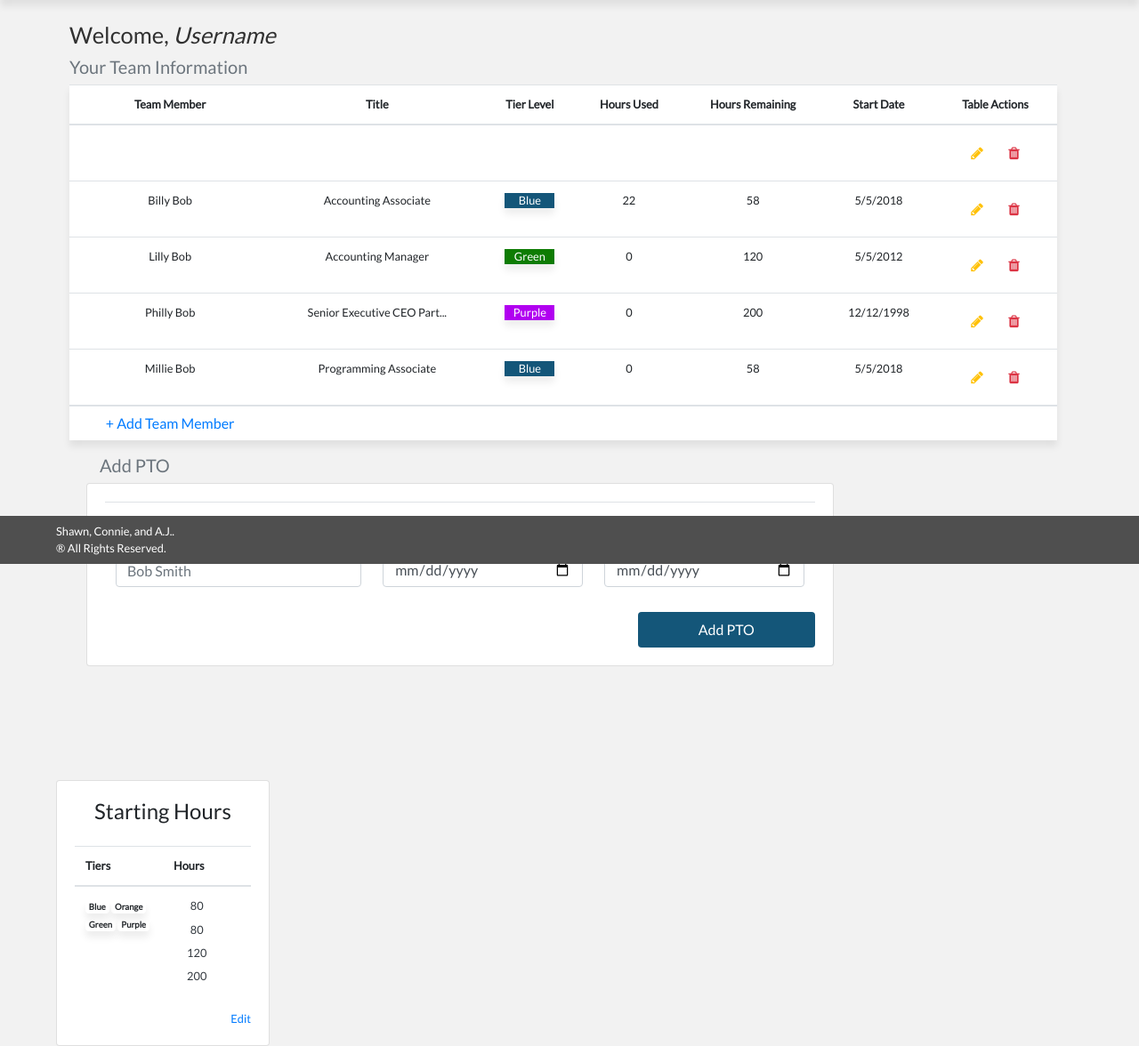
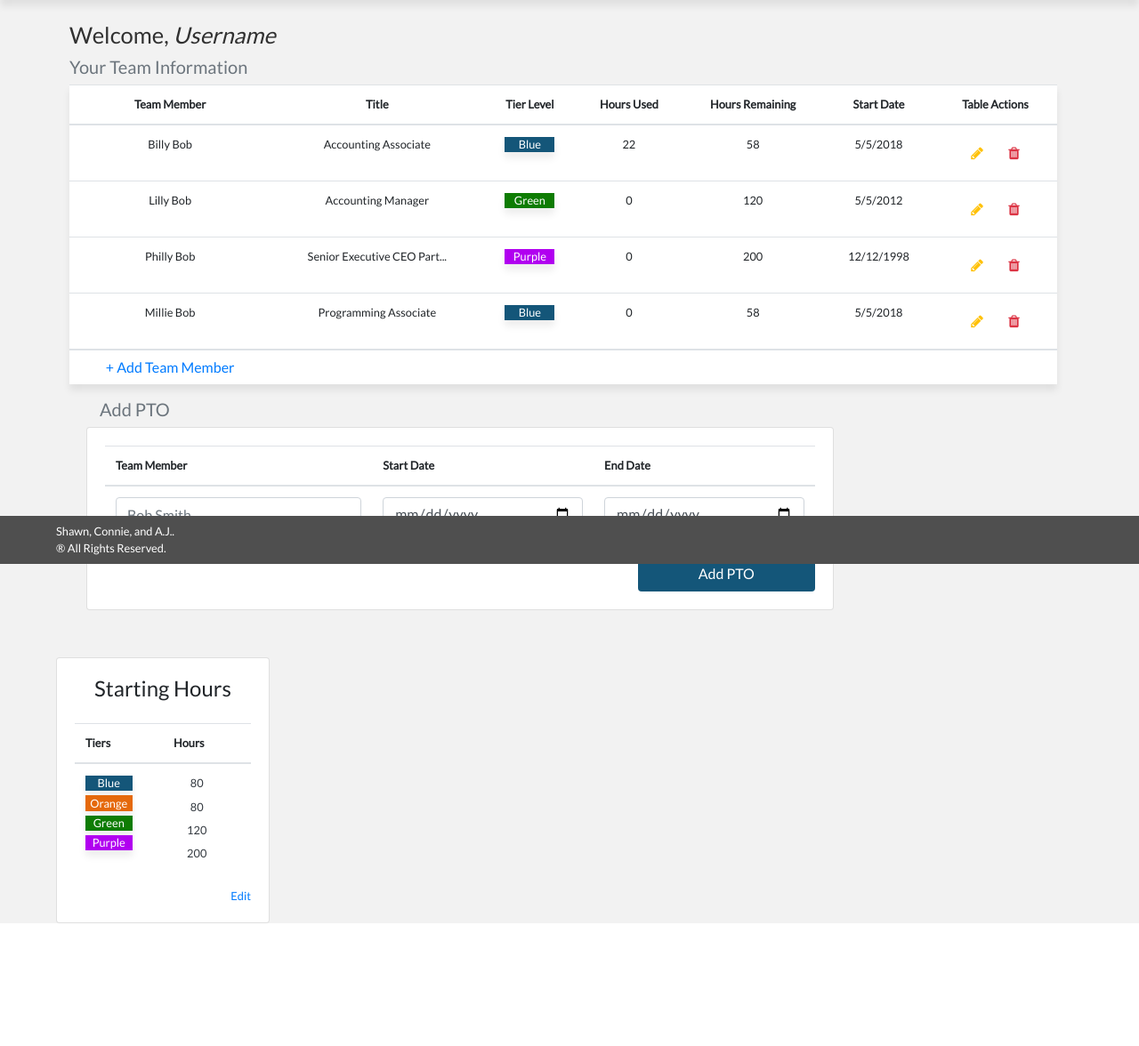
Before and after one commit to IAmShawn98/project2, a Node server app: page /admin in a window 1280 px wide. Shown: the part 166-1342 px from the top of the page at 89% size. After the commit the page ends 1204 px from the top, so only its background shows below. Run offline with Node 20, Linux system fonts and the light colour scheme; data that the repository does not hold is empty; some libraries are stand-ins or nearby versions.

Commit message:
Fixed a bug causing the admin view styles to not render properly.

```diff
--- a/public/js/index.js
+++ b/public/js/index.js
@@ -19,7 +19,7 @@ $(document).ready(function () {
 
   // loginUser does a post to our "api/login" route and if successful, redirects us the the admin page - this function works for both new account and login.
   function loginUser(username, password) {
-    $.post("/api/login", {
+    $.post("/api/logins", {
       username: username,
       password: password
     })
@@ -40,6 +40,9 @@ $(document).ready(function () {
     var password = $("#password").val().trim();
 
     loginUser(username, password);
+
+    console.log("Username: " + username);
+    console.log("Password: " + password);
 
     $("#username").val("");
     $("#password").val("");
--- a/public/styles/admin.css
+++ b/public/styles/admin.css
@@ -11,7 +11,7 @@
 
 #legendCard {
     position: relative;
-    top: 80px;
+    top: 5px;
     width: 15rem;
 }
 
--- a/routes/apiRoutes.js
+++ b/routes/apiRoutes.js
@@ -45,10 +45,9 @@ module.exports = function(app, passport) {
   // LOAD ADMIN PAGE with employees & tiers info
   app.get("/admin", function(req, res) {
     db.employees.findAll({}).then(function() {
-      res.render("admin");
-    });
-    // add tiers to this page also
-    db.tiers.findAll({}).then(function() {
+      db.tiers.findAll({}).then(function() {
+        // PH
+      });
       res.render("admin");
     });
   });
--- a/views/admin.handlebars
+++ b/views/admin.handlebars
@@ -67,25 +67,7 @@
                 {{!-- Site Team Info 'Table Body' --}}
                 <tbody id="pTableBody">
                     {{!-- ✂ ---------------------------------------------------------------------  --}}
-                    <tr class="text-center">
-                        <td> </td>
-                        <td> </td>
-                        <td> </td>
-                        <td> </td>
-                        <td> </td>
-                        <td> </td>
-                        <td>
-                            {{!-- Table Edit Action --}}
-                            <button class="btn btn-default">
-                                <i id="btnEdit" class="fa fa-pencil text-warning" aria-hidden="true"></i>
-                            </button>
 
-                            {{!-- Table Delete Action --}}
-                            <button class="btn btn-default">
-                                <i id="btnDelete" class="fa fa-trash text-danger" aria-hidden="true"></i>
-                            </button>
-                        </td>
-                    </tr>
                     <tr class="text-center">
                         <td>Billy Bob</td>
                         <td>Accounting Associate</td>
@@ -234,10 +216,10 @@
                     <tbody>
                         {{!-- All Badge Levels --}}
                         <td class="col-sm-6">
-                            <span class="badge shadow-md level-blue">Blue</span>
-                            <span class="badge shadow-md level-orange mt-1">Orange</span>
-                            <span class="badge shadow-md level-green mt-1">Green</span>
-                            <span class="badge shadow-md level-purple mt-1">Purple</span>
+                            <span class="badge shadow-md level- blue">Blue</span>
+                            <span class="badge shadow-md level- orange mt-1">Orange</span>
+                            <span class="badge shadow-md level- green mt-1">Green</span>
+                            <span class="badge shadow-md level- purple mt-1">Purple</span>
                         </td>
                         {{!-- All Badge Hours --}}
                         <td class="col-sm-6">
```
